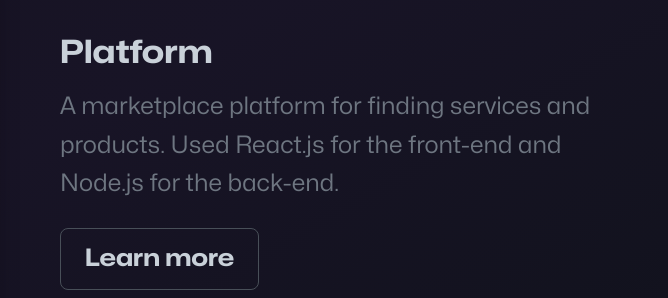
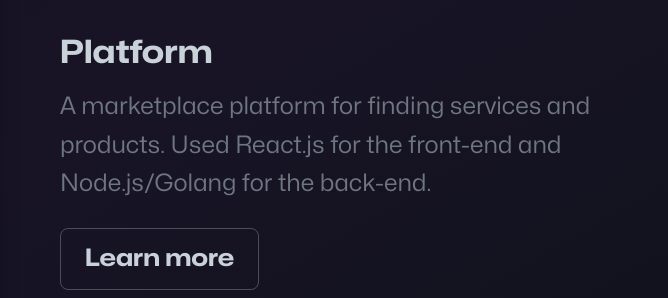
Before and after one commit to mikespinks0401/codespaces-actions-playground, a plain HTML site: page src/index.html in a window 1280 px wide. Shown: the part 3675-3973 px from the top of the page, 612-1280 px from the left. Drawn offline with Linux system fonts and the light colour scheme.

Commit message:
golang backend

```diff
--- a/src/index.html
+++ b/src/index.html
@@ -201,7 +201,7 @@
               <h3 class="mb-1">Platform</h3>
               <p>
                 A marketplace platform for finding services and products. Used
-                React.js for the front-end and Node.js for the back-end.
+                React.js for the front-end and Node.js/Golang for the back-end.
               </p>
             </div>
             <a href="#"><button class="button">Learn more</button></a>
```
